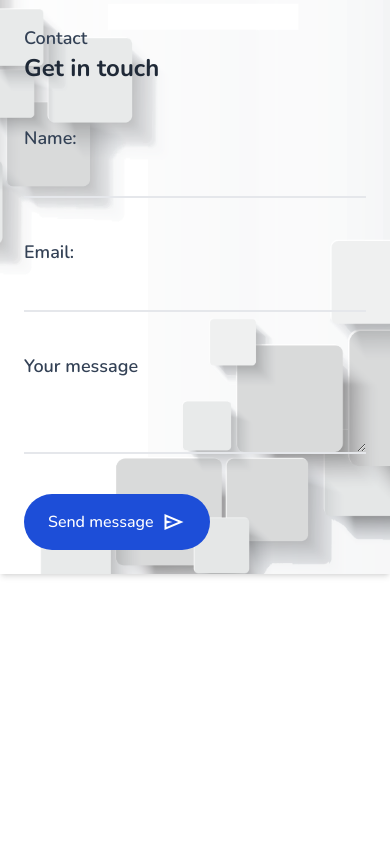
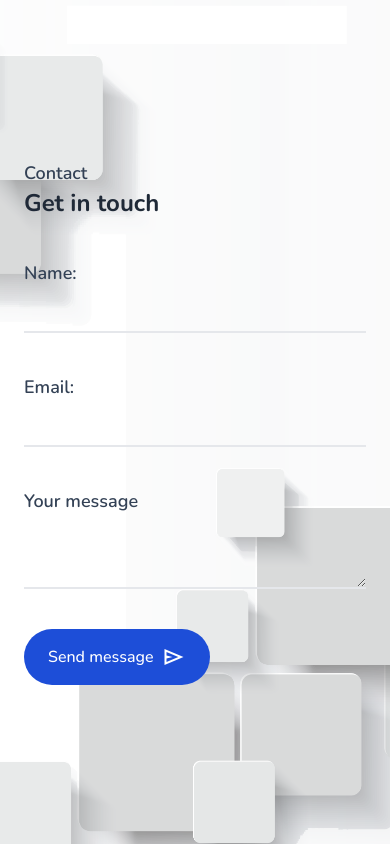
Before and after one commit to blaqnativity/portfolio-version-2, a Nuxt app: page /ContactView in a window 390 px wide. Built offline with nearby package versions, Linux system fonts and the light colour scheme; a web font is replaced by a local one.

Commit message:
contact form responsiveness

```diff
--- a/pages/ContactView.vue
+++ b/pages/ContactView.vue
@@ -1,6 +1,8 @@
 <template>
-  <section class="grid items-center justify-items-center p-6 shadow-md">
-    <form @submit.prevent class="space-y-10">
+  <section
+    class="grid items-center justify-items-center p-6 shadow-md h-screen"
+  >
+    <form @submit.prevent class="space-y-10 w-[100%]">
       <div class="title">
         <p class="pText">Contact</p>
         <h1 class="headerText2 text-left md:text-start">Get in touch</h1>
```
